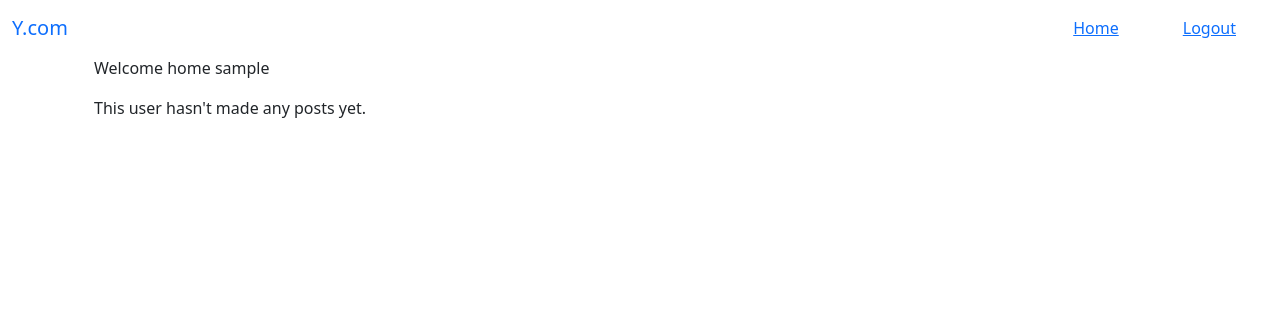
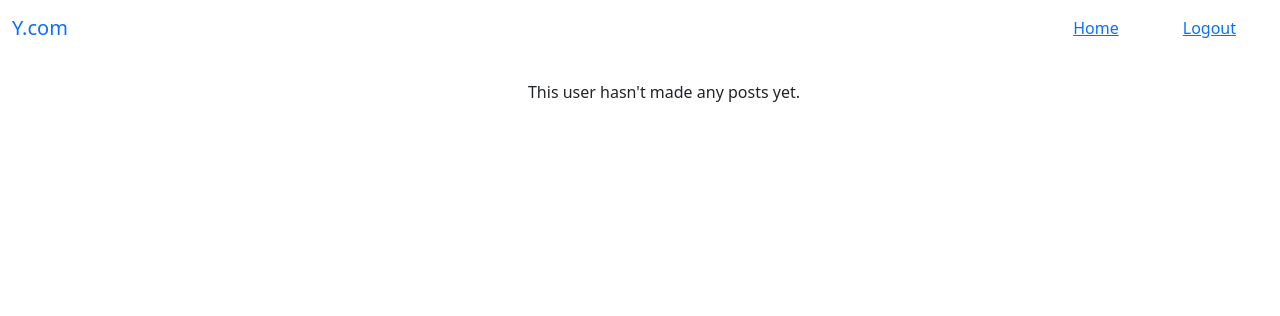
Before and after one commit to timotiousPrime/ydotcom, a Django app: a page that uses ydotcom/posts/templates/posts/userPosts.html in a window 1280 px wide. Shown: the top 316 px of the page. Run offline with Django 5.2, Linux system fonts and the light colour scheme; the visitor is signed in with stand-in values (Sample User, id 1); data comes from the database, SQL or seed files in the repository; data that the repository does not hold is empty; some libraries are stand-ins or nearby versions.

Commit message:
styling and add btn for new posts - WIP

```diff
--- a/ydotcom/posts/templates/posts/userPosts.html
+++ b/ydotcom/posts/templates/posts/userPosts.html
@@ -6,10 +6,11 @@
     <div class="col">
         <div class="row">
             {% if poster.username == user.username %}
-                <p>Welcome home {{ user.username }} </p>
+                <!-- <a href="#" id="addPost" class="btn btn-primary">Add new Post</a> -->
             {% endif %}
         </div>
-        <div class="row">
+        <div class="row container text-center m-4">
+            <div class="col justify-content-center">
                 {% for day, posts in posts.items %}
                     <h2>{{ day }}</h2>
                     {% for post in posts %}
@@ -23,5 +24,6 @@
             </div>
         </div>
     </div>
+</div>
 
 {% endblock %}
```
Lines whose indentation alone changed are shown as unchanged.
